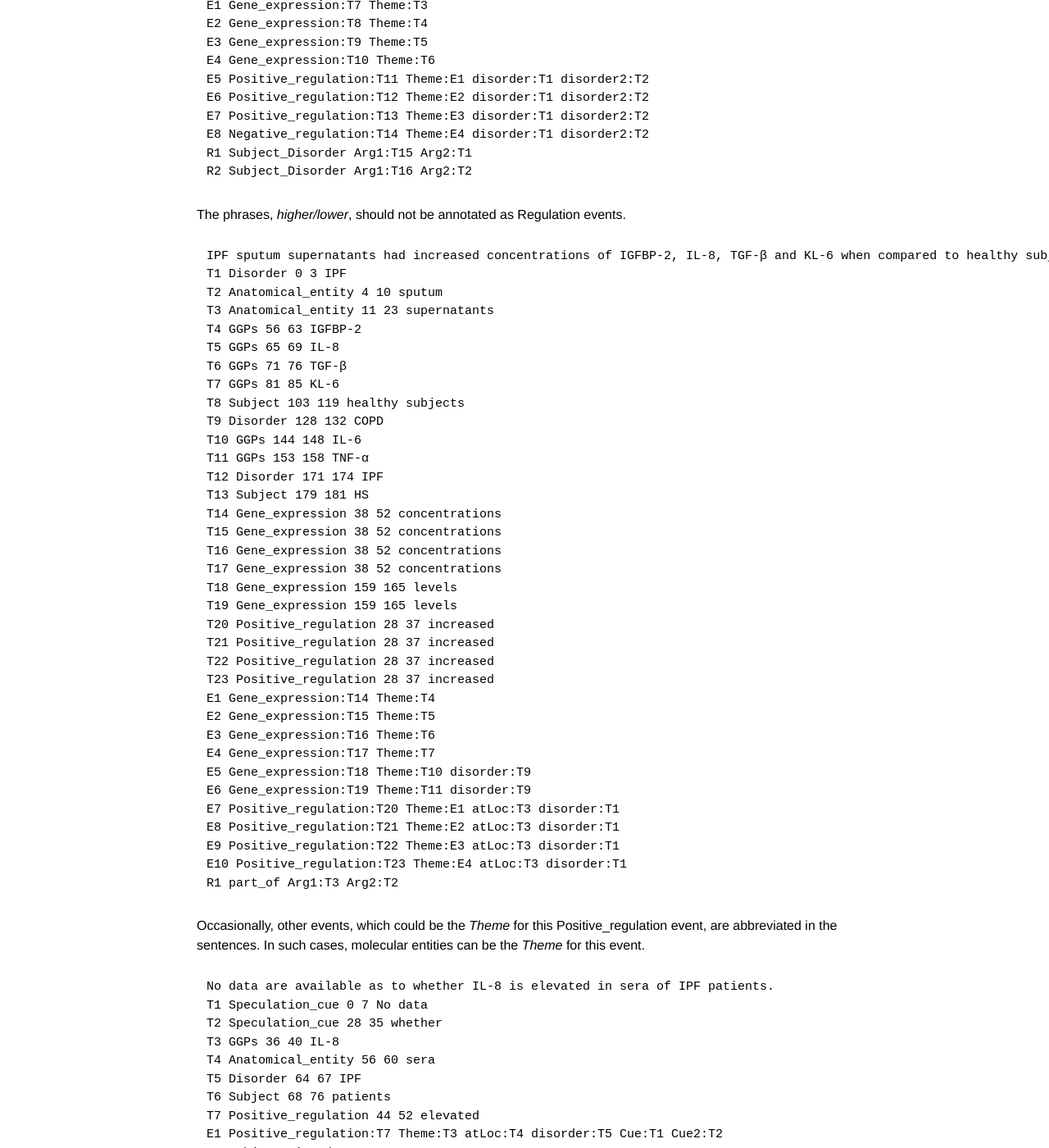
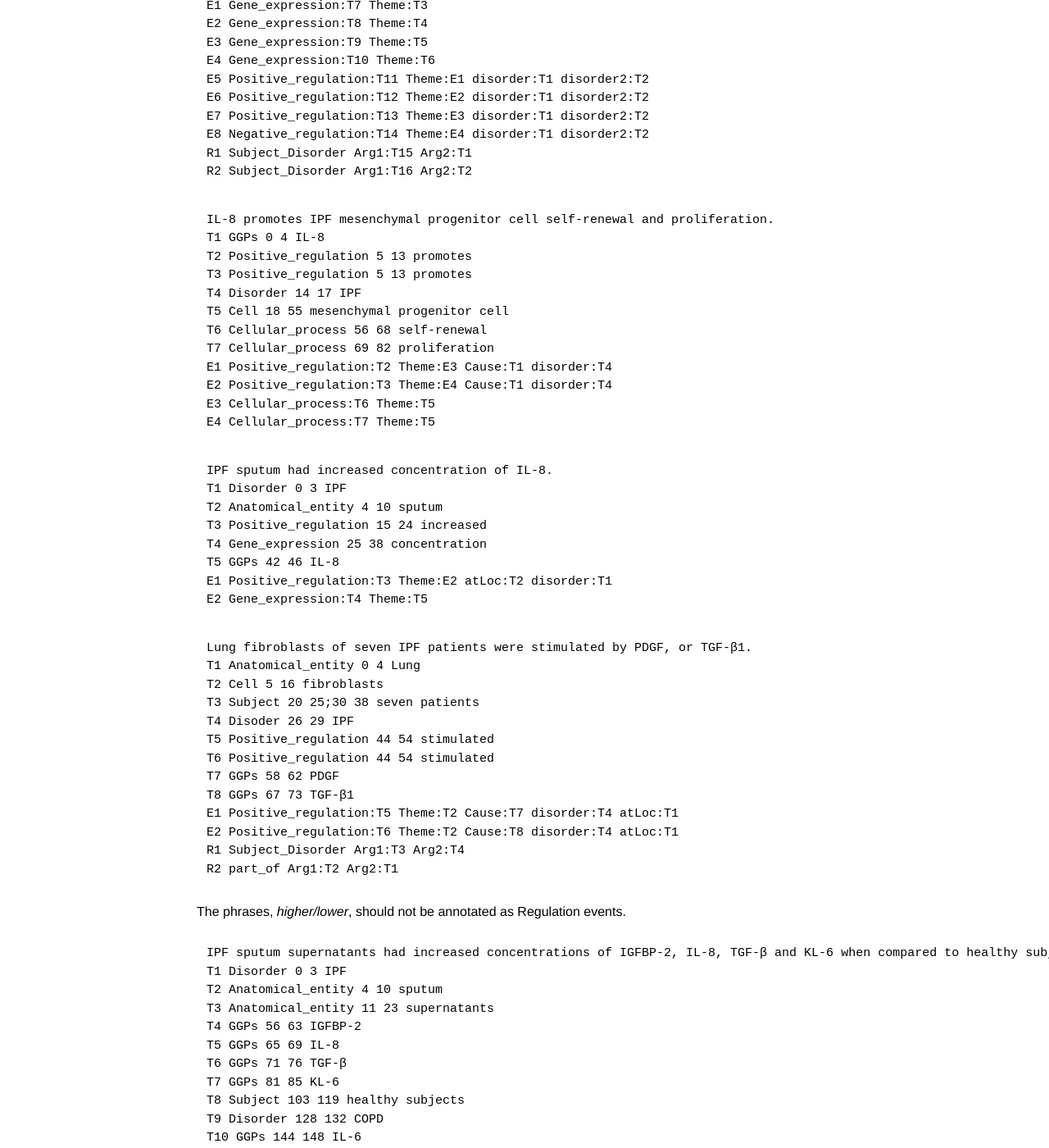
Before and after one commit to ezcatdb/molbiol_lung_corpus-guidelines, a Jekyll site: the page built from _event/Positive_regulation.md, in a window 1280 px wide and 1400 px high, scrolled down 2889 px. Shown: the whole window at 82% size. Built offline with Jekyll 4.4.1, drawn with Linux system fonts in a browser that asks for light colours.

Commit message:
Three sample sentences included in _event/Positive_regulation

```diff
--- a/_event/Positive_regulation.md
+++ b/_event/Positive_regulation.md
@@ -267,6 +267,46 @@ A4 Manner E12 low
 ~~~
 --->
 
+~~~ ann
+IL-8 promotes IPF mesenchymal progenitor cell self-renewal and proliferation.
+T1 GGPs 0 4 IL-8
+T2 Positive_regulation 5 13 promotes
+T3 Positive_regulation 5 13 promotes
+T4 Disorder 14 17 IPF
+T5 Cell 18 55 mesenchymal progenitor cell
+T6 Cellular_process 56 68 self-renewal
+T7 Cellular_process 69 82 proliferation
+E1 Positive_regulation:T2 Theme:E3 Cause:T1 disorder:T4
+E2 Positive_regulation:T3 Theme:E4 Cause:T1 disorder:T4
+E3 Cellular_process:T6 Theme:T5
+E4 Cellular_process:T7 Theme:T5
+~~~
+~~~ ann
+IPF sputum had increased concentration of IL-8.
+T1 Disorder 0 3 IPF
+T2 Anatomical_entity 4 10 sputum
+T3 Positive_regulation 15 24 increased
+T4 Gene_expression 25 38 concentration
+T5 GGPs 42 46 IL-8
+E1 Positive_regulation:T3 Theme:E2 atLoc:T2 disorder:T1
+E2 Gene_expression:T4 Theme:T5
+~~~
+~~~ ann
+Lung fibroblasts of seven IPF patients were stimulated by PDGF, or TGF-β1.
+T1 Anatomical_entity 0 4 Lung
+T2 Cell 5 16 fibroblasts
+T3 Subject 20 25;30 38 seven patients
+T4 Disoder 26 29 IPF
+T5 Positive_regulation 44 54 stimulated
+T6 Positive_regulation 44 54 stimulated
+T7 GGPs 58 62 PDGF
+T8 GGPs 67 73 TGF-β1
+E1 Positive_regulation:T5 Theme:T2 Cause:T7 disorder:T4 atLoc:T1
+E2 Positive_regulation:T6 Theme:T2 Cause:T8 disorder:T4 atLoc:T1
+R1 Subject_Disorder Arg1:T3 Arg2:T4
+R2 part_of Arg1:T2 Arg2:T1
+~~~
+
 The phrases, *higher/lower*, should not be annotated as Regulation events.
 
 ~~~ ann
```
